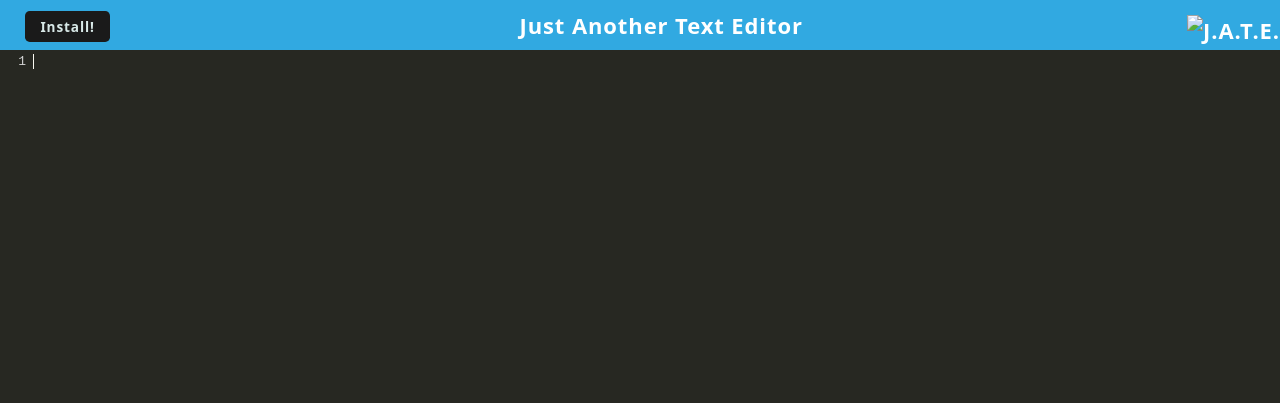
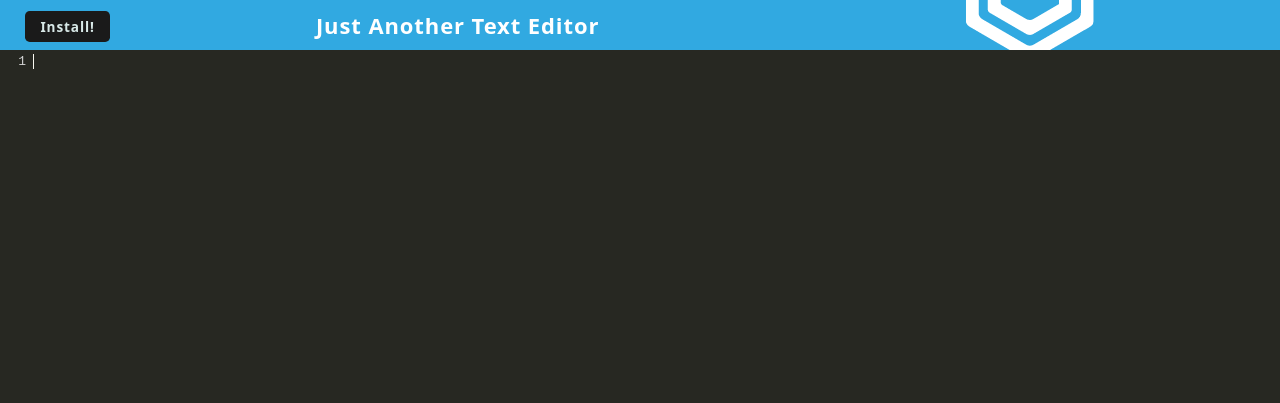
Before and after one commit to DNasson/Text-Editor-PWA, a website built with webpack: page client/index.html in a window 1280 px wide. Built offline with nearby package versions, Linux system fonts and the light colour scheme; files whose address does not match are found by name.

Commit message:
"fix image name"

```diff
--- a/client/index.html
+++ b/client/index.html
@@ -26,7 +26,7 @@
      <h1> Just Another Text Editor</h1>
 
       <div class="navbar-brand"
-            ><img src="/client/src/assets/icon.png" alt="J.A.T.E."/>
+            ><img src="/client/src/images/logo.png" alt="J.A.T.E."/>
         </div>
     </nav>
 
--- a/package.json
+++ b/package.json
@@ -15,6 +15,7 @@
   "author": "DNasson",
   "license": "MIT",
   "dependencies": {
+    "@babel/plugin-proposal-object-rest-spread": "^7.20.7",
     "express": "^4.17.1",
     "if-env": "^1.0.4"
   },
```
Also changed, not shown: 1 other file.
